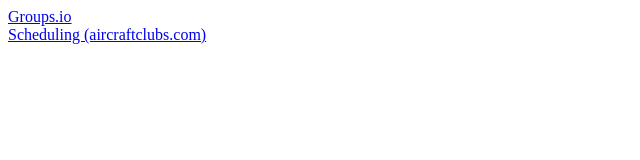
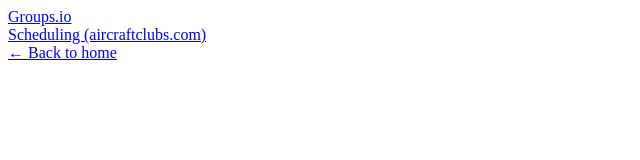
Before and after one commit to Mohawk-Flying-Club/mohawk-flying-club.github.io, a plain HTML site: page resources.html in a window 1280 px wide. Shown: the whole page, without its empty margins (0-640 px from the left). Drawn offline with Linux system fonts and the light colour scheme.

Commit message:
added back to home link on resources.html

```diff
--- a/resources.html
+++ b/resources.html
@@ -8,5 +8,7 @@
     <a href="https://groups.io/g/mohawk">Groups.io</a>
     <br>
     <a href="https://www.aircraftclubs.com/">Scheduling (aircraftclubs.com)</a>
+    <br>
+    <a href="index.html">&larr; Back to home</a>
 </body>
 </html>
```
